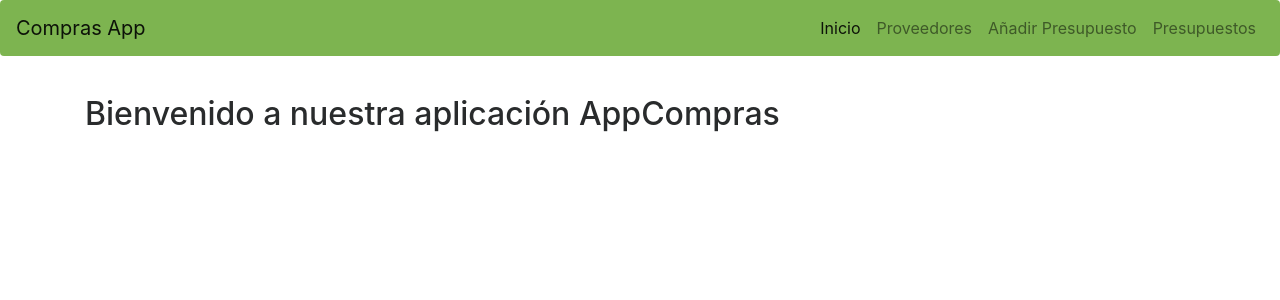
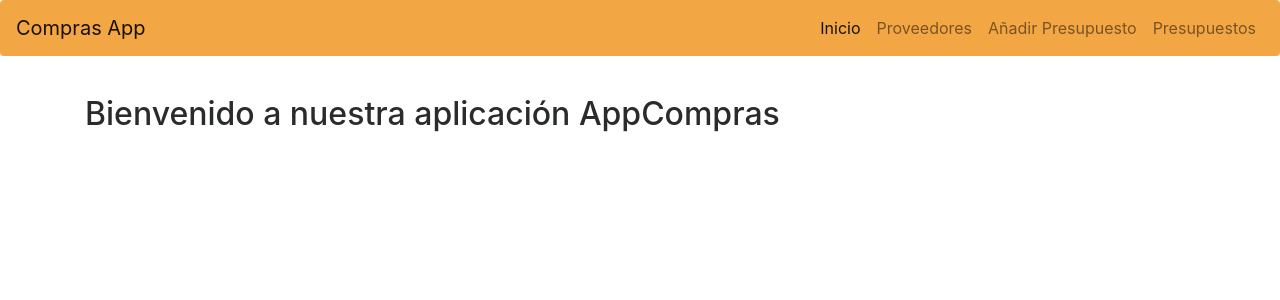
Before and after one commit to Jump1514/appCompras-Angular, an Angular app: page / in a window 1280 px wide. Shown: the top 300 px of the page. Built offline with nearby package versions, Linux system fonts and the light colour scheme.

Commit message:
Arreglo de cabecera

```diff
--- a/src/app/header/header.component.css
+++ b/src/app/header/header.component.css
@@ -1,5 +1,5 @@
 nav {
     margin-bottom: 40px;
-    background:rgba(95, 163, 39, 0.808);
-    color:#fff;
+    background:rgba(241, 147, 24, 0.808);
+    color:rgb(224, 3, 3);
    }
```
